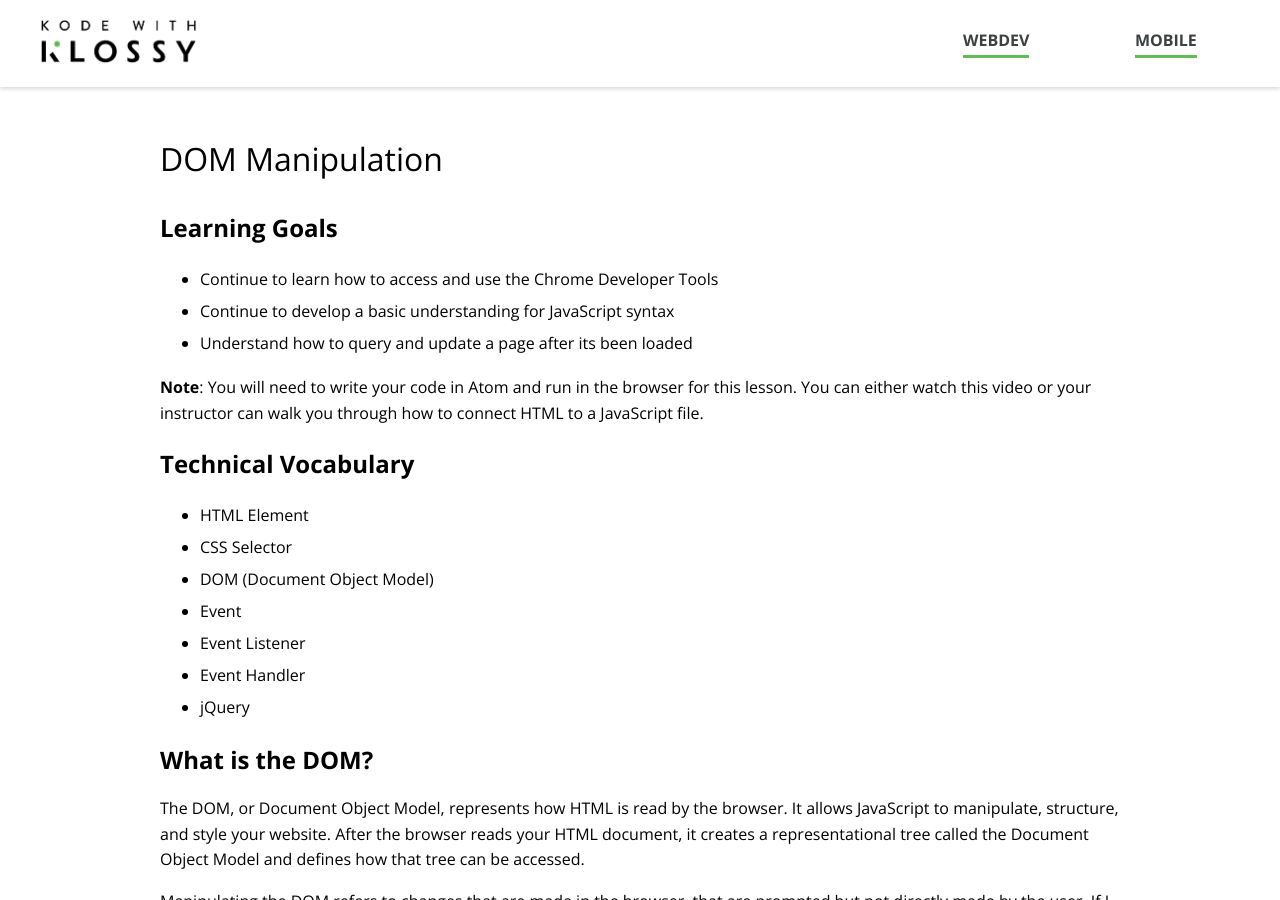
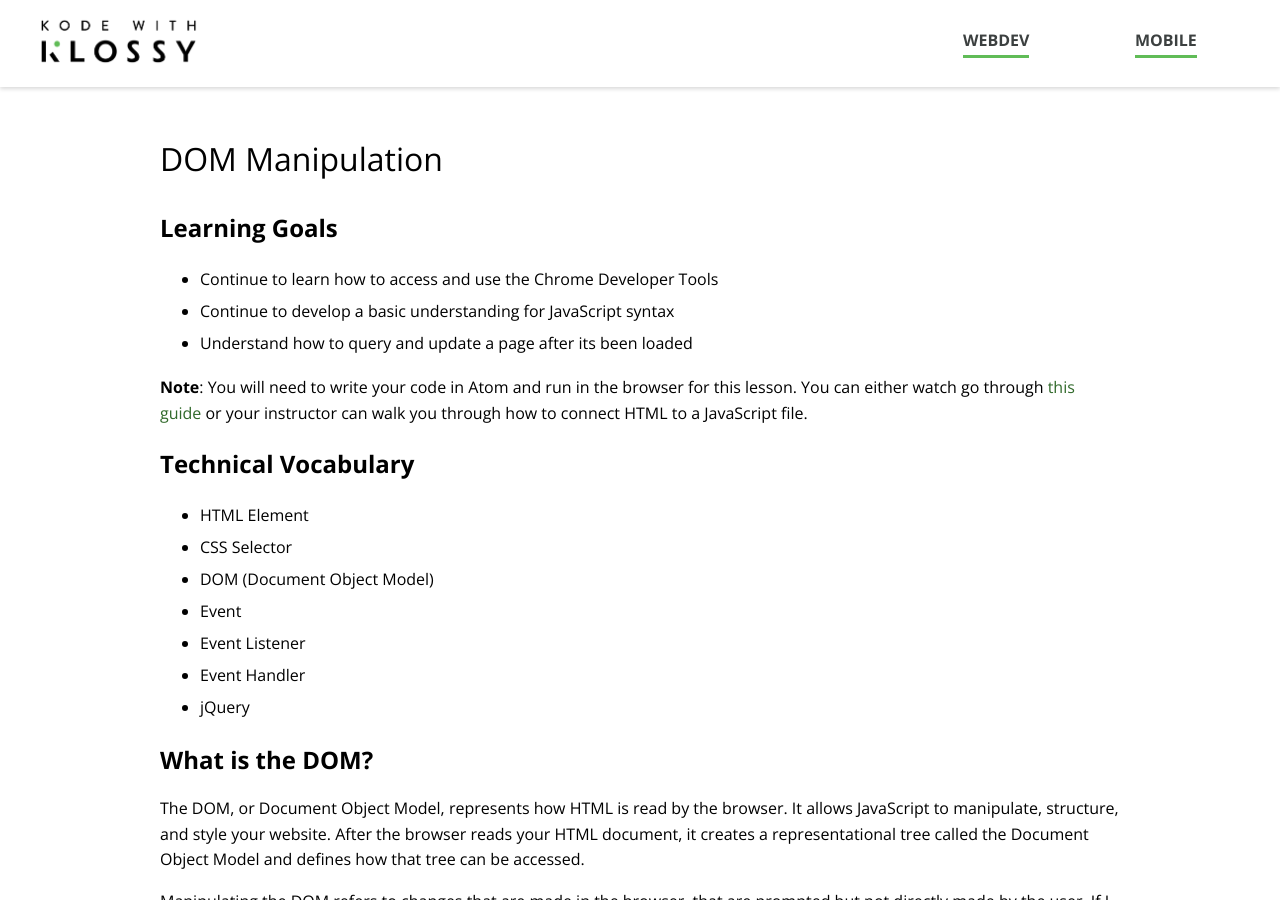
Before and after one commit to ameseee/kwk-curriculum-site, a Jekyll site: the page built from web-app/lessons/dom-manipulation/index.md, in a window 1280 px wide and 900 px high. Built offline with Jekyll 4.4.1, drawn with Linux system fonts in a browser that asks for light colours; nearby versions of some CDN libraries.

Commit message:
Add Atom project setup guide and link in DOM Manipulation 1 lesson

```diff
--- a/web-app/lessons/dom-manipulation/index.md
+++ b/web-app/lessons/dom-manipulation/index.md
@@ -8,7 +8,7 @@ title: DOM Manipulation
 * Continue to develop a basic understanding for JavaScript syntax
 * Understand how to query and update a page after its been loaded
 
-**Note**: You will need to write your code in Atom and run in the browser for this lesson. You can either watch this video or your instructor can walk you through how to connect HTML to a JavaScript file.
+**Note**: You will need to write your code in Atom and run in the browser for this lesson. You can either watch go through <a target="blank" href="{{ site.url }}/web-app/lessons/setup-project-atom">this guide</a> or your instructor can walk you through how to connect HTML to a JavaScript file.
 
 ## Technical Vocabulary
 
```
Also changed, not shown: web-app/lessons/index.md (+1 -0 lines), web-app/lessons/setup-project-atom/index.md (added, +23 -0 lines).
